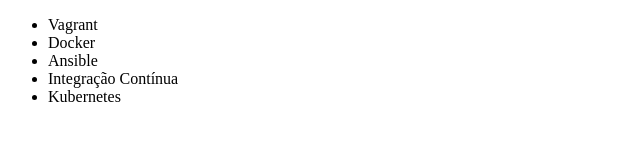
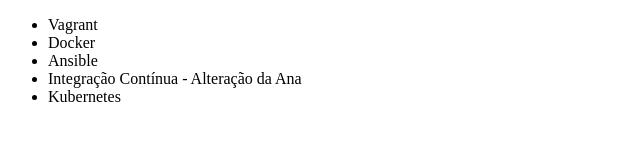
Before and after one commit to diegobecker/alura-git, a plain HTML site: page index.html in a window 1280 px wide. Shown: the whole page, without its empty margins (0-640 px from the left). Drawn offline with Linux system fonts and the light colour scheme.

Commit message:
Alterando curso Integração Contínua

```diff
--- a/index.html
+++ b/index.html
@@ -9,7 +9,7 @@
             <li>Vagrant</li>
             <li>Docker</li>
             <li>Ansible</li>
-            <li>Integração Contínua</li>
+            <li>Integração Contínua - Alteração da Ana</li>
             <li>Kubernetes</li>
         </ul>
     </body>
```
